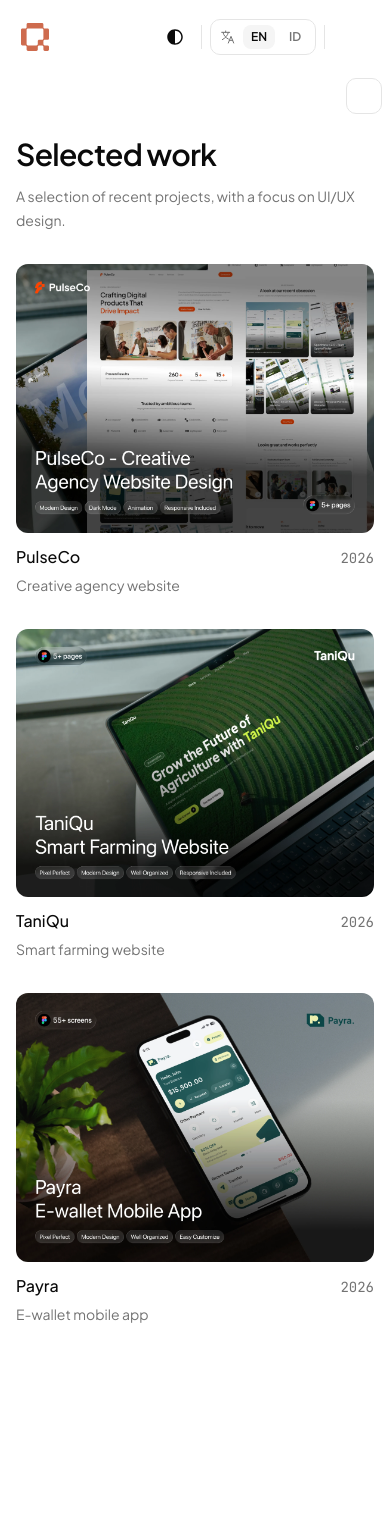
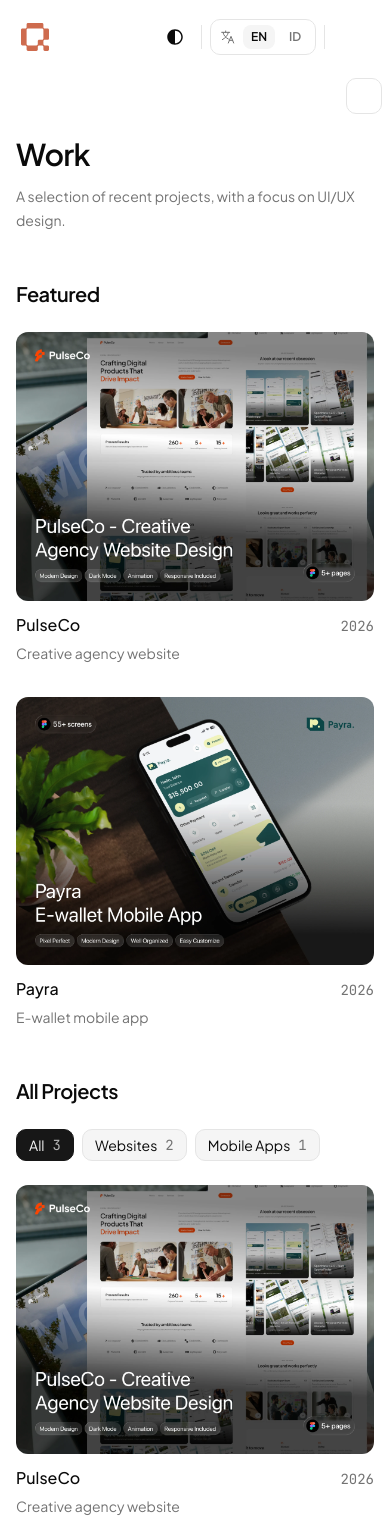
Before and after one commit to rafifmuhmr/rafifmuhmr-portfolio, a Next.js app: page /en/work in a window 390 px wide. Shown: the top 1524 px of the page. Built offline with nearby package versions, Linux system fonts and the light colour scheme; some icons are missing.

Commit message:
feat(work): add featured projects and category filters

```diff
--- a/messages/en.json
+++ b/messages/en.json
@@ -308,5 +308,15 @@
       "title": "Graphic design",
       "description": "Visual assets that support your brand across digital channels."
     }
+  },
+  "WorkPage": {
+    "featured": "Featured",
+    "allProjects": "All Projects",
+    "filterLabel": "Filter projects",
+    "all": "All",
+    "websites": "Websites",
+    "mobileApps": "Mobile Apps",
+    "socialMedia": "Social Media",
+    "resultCount": "{count, plural, one {# project} other {# projects}}"
   }
 }
--- a/messages/id.json
+++ b/messages/id.json
@@ -308,5 +308,15 @@
       "title": "Desain grafis",
       "description": "Aset visual untuk mendukung identitas brand lo di berbagai kanal digital."
     }
+  },
+  "WorkPage": {
+    "featured": "Karya Pilihan",
+    "allProjects": "Semua Proyek",
+    "filterLabel": "Filter proyek",
+    "all": "Semua",
+    "websites": "Website",
+    "mobileApps": "Aplikasi Mobile",
+    "socialMedia": "Media Sosial",
+    "resultCount": "{count} proyek"
   }
 }
--- a/src/app/[locale]/work/page.tsx
+++ b/src/app/[locale]/work/page.tsx
@@ -3,7 +3,11 @@ import {hasLocale} from "next-intl";
 import {getTranslations, setRequestLocale} from "next-intl/server";
 import {notFound} from "next/navigation";
 import {routing} from "@/i18n/routing";
-import {SelectedWork} from "@/components/home/selected-work";
+import { ProjectCard } from "@/components/home/project-card";
+import { ProjectFilters, type ProjectFilter } from "@/components/work/project-filters";
+import { getLatestProjects, projects } from "@/config/projects";
+
+const featuredSlugs = ["pulseco", "payra"];
 
 type Props = {params: Promise<{locale: string}>};
 export async function generateMetadata({params}: Props): Promise<Metadata> {
@@ -15,5 +19,38 @@ export default async function WorkPage({params}: Props) {
   const {locale} = await params;
   if (!hasLocale(routing.locales, locale)) notFound();
   setRequestLocale(locale);
-  return <main className="w-full px-4 pt-8 pb-16 sm:px-6 sm:pt-12 lg:pt-20"><div className="mx-auto max-w-7xl"><SelectedWork all /></div></main>;
+  const [t, nav, copy] = await Promise.all([
+    getTranslations("WorkPage"),
+    getTranslations("ProjectDetail"),
+    getTranslations("SelectedWork"),
+  ]);
+  const all = getLatestProjects(projects.length);
+  const featured = featuredSlugs.flatMap((slug) => all.filter((project) => project.slug === slug));
+  const card = (project: (typeof projects)[number]) => (
+    <ProjectCard key={project.slug} project={project} language={locale} coverPending={copy("coverPending")} />
+  );
+
+  return (
+    <main className="w-full px-4 pt-8 pb-16 sm:px-6 sm:pt-12 lg:pt-20">
+      <div className="mx-auto max-w-7xl space-y-12 py-6 sm:space-y-16 sm:py-8 lg:py-10">
+        <header className="space-y-3">
+          <h1 className="text-3xl font-semibold tracking-tight">{nav("workTitle")}</h1>
+          <p className="text-sm leading-6 text-muted-foreground">{copy("description")}</p>
+        </header>
+        {featured.length > 0 && (
+          <section aria-labelledby="featured-projects-title">
+            <h2 id="featured-projects-title" className="mb-6 text-xl font-semibold tracking-tight">{t("featured")}</h2>
+            <ul className="grid gap-x-6 gap-y-8 sm:grid-cols-2 lg:grid-cols-3">{featured.map(card)}</ul>
+          </section>
+        )}
+        <section aria-labelledby="all-projects-title">
+          <h2 id="all-projects-title" className="mb-6 text-xl font-semibold tracking-tight">{t("allProjects")}</h2>
+          <ProjectFilters projects={all.map((project) => {
+            const category: ProjectFilter = project.format ?? (project.platform === "Mobile" ? "mobileApps" : "websites");
+            return { slug: project.slug, category, card: card(project) };
+          })} />
+        </section>
+      </div>
+    </main>
+  );
 }
--- /dev/null
+++ b/src/components/home/project-card.tsx
@@ -0,0 +1,28 @@
+import Image from "next/image";
+import { Link } from "@/i18n/navigation";
+import type { PortfolioProject } from "@/config/projects";
+import { ProjectCover } from "./project-cover";
+
+type Props = {
+  project: PortfolioProject;
+  language: "en" | "id";
+  coverPending: string;
+};
+
+export function ProjectCard({ project, language, coverPending }: Props) {
+  const external = /^https?:\/\//.test(project.href);
+  const content = <>
+    <div className="relative aspect-4/3 overflow-hidden rounded-[12px] bg-muted">
+      {project.cover ? <Image src={project.cover} alt={project.title} fill sizes="(min-width: 1280px) 411px, (min-width: 1024px) 33vw, (min-width: 640px) 50vw, 100vw" className="object-cover" /> : <ProjectCover title={project.title} label={coverPending} />}
+    </div>
+    <div className="mt-3 space-y-1">
+      <div className="flex items-baseline justify-between gap-3">
+      <h3 className="text-base font-medium leading-6 underline-offset-4 decoration-1 [text-decoration-skip-ink:none] group-hover:underline group-focus-visible:underline">{project.title}</h3>
+      <span className="shrink-0 font-mono text-sm text-muted-foreground">{project.year}</span>
+      </div>
+      <p className="text-sm leading-6 text-muted-foreground">{project.subtitle[language]}</p>
+    </div>
+  </>;
+  const className = "group block rounded-[12px] focus-visible:outline-2 focus-visible:outline-offset-4 focus-visible:outline-ring";
+  return <li>{external ? <a href={project.href} target="_blank" rel="noopener noreferrer" className={className}>{content}</a> : <Link href={{pathname: "/work/[slug]", params: {slug: project.slug}}} className={className}>{content}</Link>}</li>;
+}
--- a/src/components/home/selected-work.tsx
+++ b/src/components/home/selected-work.tsx
@@ -1,44 +1,29 @@
-import Image from "next/image";
 import {ArrowRightUpIcon} from "@solar-icons/react/linear";
-import {ProjectCover} from "./project-cover";
+import {ProjectCard} from "./project-card";
 import {getLocale, getTranslations} from "next-intl/server";
 import {Link} from "@/i18n/navigation";
-import {getLatestProjects, projects as allProjects} from "@/config/projects";
+import {getLatestProjects} from "@/config/projects";
 
-export async function SelectedWork({all = false}: {all?: boolean} = {}) {
+export async function SelectedWork() {
   const [t, locale] = await Promise.all([getTranslations("SelectedWork"), getLocale()]);
-  const projects = all ? getLatestProjects(allProjects.length) : getLatestProjects(3);
+  const projects = getLatestProjects(3);
   const language = locale === "id" ? "id" : "en";
   return (
     <section id="work" aria-labelledby="selected-work-title" className="min-w-0 py-6 sm:py-8 lg:py-10">
       <header className="mb-8 flex flex-wrap items-start justify-between gap-4">
         <div className="space-y-3">
-          {all ? <h1 id="selected-work-title" className="text-3xl font-semibold tracking-tight">{t("title")}</h1> : <h2 id="selected-work-title" className="text-xl font-semibold tracking-tight">{t("title")}</h2>}
+          <h2 id="selected-work-title" className="text-xl font-semibold tracking-tight">{t("title")}</h2>
           <p className="text-sm leading-6 text-muted-foreground">{t("description")}</p>
         </div>
-        {!all && <Link href="/work" className="inline-flex items-center gap-2 rounded-sm text-sm font-medium underline-offset-4 hover:underline focus-visible:outline-2 focus-visible:outline-offset-4 focus-visible:outline-ring">
+        <Link href="/work" className="inline-flex items-center gap-2 rounded-sm text-sm font-medium underline-offset-4 hover:underline focus-visible:outline-2 focus-visible:outline-offset-4 focus-visible:outline-ring">
           {t("seeAll")}<ArrowRightUpIcon aria-hidden="true" className="size-4" />
-        </Link>}
+        </Link>
       </header>
       {projects.length ? (
         <ul className="grid gap-x-6 gap-y-8 sm:grid-cols-2 lg:grid-cols-3">
-          {projects.map((project) => {
-            const external = /^https?:\/\//.test(project.href);
-            const content = <>
-              <div className="relative aspect-[4/3] overflow-hidden rounded-[12px] bg-muted">
-                {project.cover ? <Image src={project.cover} alt={project.title} fill sizes="(min-width: 1280px) 411px, (min-width: 1024px) 33vw, (min-width: 640px) 50vw, 100vw" className="object-cover" /> : <ProjectCover title={project.title} label={t("coverPending")} />}
-              </div>
-              <div className="mt-3 space-y-1">
-                <div className="flex items-baseline justify-between gap-3">
-                <h3 className="text-base font-medium leading-6 underline-offset-4 decoration-1 [text-decoration-skip-ink:none] group-hover:underline group-focus-visible:underline">{project.title}</h3>
-                <span className="shrink-0 font-mono text-sm text-muted-foreground">{project.year}</span>
-                </div>
-                <p className="text-sm leading-6 text-muted-foreground">{project.subtitle[language]}</p>
-              </div>
-            </>;
-            const className = "group block rounded-[12px] focus-visible:outline-2 focus-visible:outline-offset-4 focus-visible:outline-ring";
-            return <li key={project.slug}>{external ? <a href={project.href} target="_blank" rel="noopener noreferrer" className={className}>{content}</a> : <Link href={{pathname: "/work/[slug]", params: {slug: project.slug}}} className={className}>{content}</Link>}</li>;
-          })}
+          {projects.map((project) => (
+            <ProjectCard key={project.slug} project={project} language={language} coverPending={t("coverPending")} />
+          ))}
         </ul>
       ) : <p className="text-sm text-muted-foreground">{t("empty")}</p>}
     </section>
--- /dev/null
+++ b/src/components/work/project-filters.tsx
@@ -0,0 +1,49 @@
+"use client";
+
+import { Fragment, useState, type ReactNode } from "react";
+import { useTranslations } from "next-intl";
+import { cn } from "@/lib/utils";
+
+const filters = ["all", "websites", "mobileApps", "socialMedia"] as const;
+type Filter = (typeof filters)[number];
+export type ProjectFilter = Exclude<Filter, "all">;
+
+type FilterableProject = {
+  slug: string;
+  category: ProjectFilter;
+  card: ReactNode;
+};
+
+export function ProjectFilters({ projects }: { projects: FilterableProject[] }) {
+  const t = useTranslations("WorkPage");
+  const [filter, setFilter] = useState<Filter>("all");
+  const visible = filter === "all" ? projects : projects.filter((project) => project.category === filter);
+
+  return (
+    <>
+      <div role="group" aria-label={t("filterLabel")} className="mb-6 flex flex-wrap gap-2">
+        {filters.map((key) => {
+          const count = key === "all" ? projects.length : projects.filter((project) => project.category === key).length;
+          if (key !== "all" && count === 0) return null;
+          return (
+            <button
+              key={key}
+              type="button"
+              aria-pressed={filter === key}
+              aria-controls="all-projects-grid"
+              onClick={() => setFilter(key)}
+              className={cn("inline-flex h-8 cursor-pointer items-center gap-2 rounded-lg border px-3 text-sm transition-colors focus-visible:outline-2 focus-visible:outline-offset-2 focus-visible:outline-ring", filter === key ? "border-primary bg-primary text-primary-foreground" : "border-border bg-muted text-foreground hover:bg-accent")}
+            >
+              {t(key)}
+              <span className={cn("font-mono tabular-nums", filter === key ? "text-primary-foreground/70" : "text-muted-foreground")}>{count}</span>
+            </button>
+          );
+        })}
+      </div>
+      <span role="status" className="sr-only">{t("resultCount", { count: visible.length })}</span>
+      <ul id="all-projects-grid" className="grid gap-x-6 gap-y-8 sm:grid-cols-2 lg:grid-cols-3">
+        {visible.map((project) => <Fragment key={project.slug}>{project.card}</Fragment>)}
+      </ul>
+    </>
+  );
+}
--- a/src/config/projects.ts
+++ b/src/config/projects.ts
@@ -8,6 +8,7 @@ export type PortfolioProject = {
   role: LocalizedCopy;
   scope: LocalizedCopy;
   platform: "Web" | "Mobile";
+  format?: "socialMedia";
   overview: LocalizedCopy;
   challenge: LocalizedCopy;
   process: {title: LocalizedCopy; description: LocalizedCopy}[];
```
